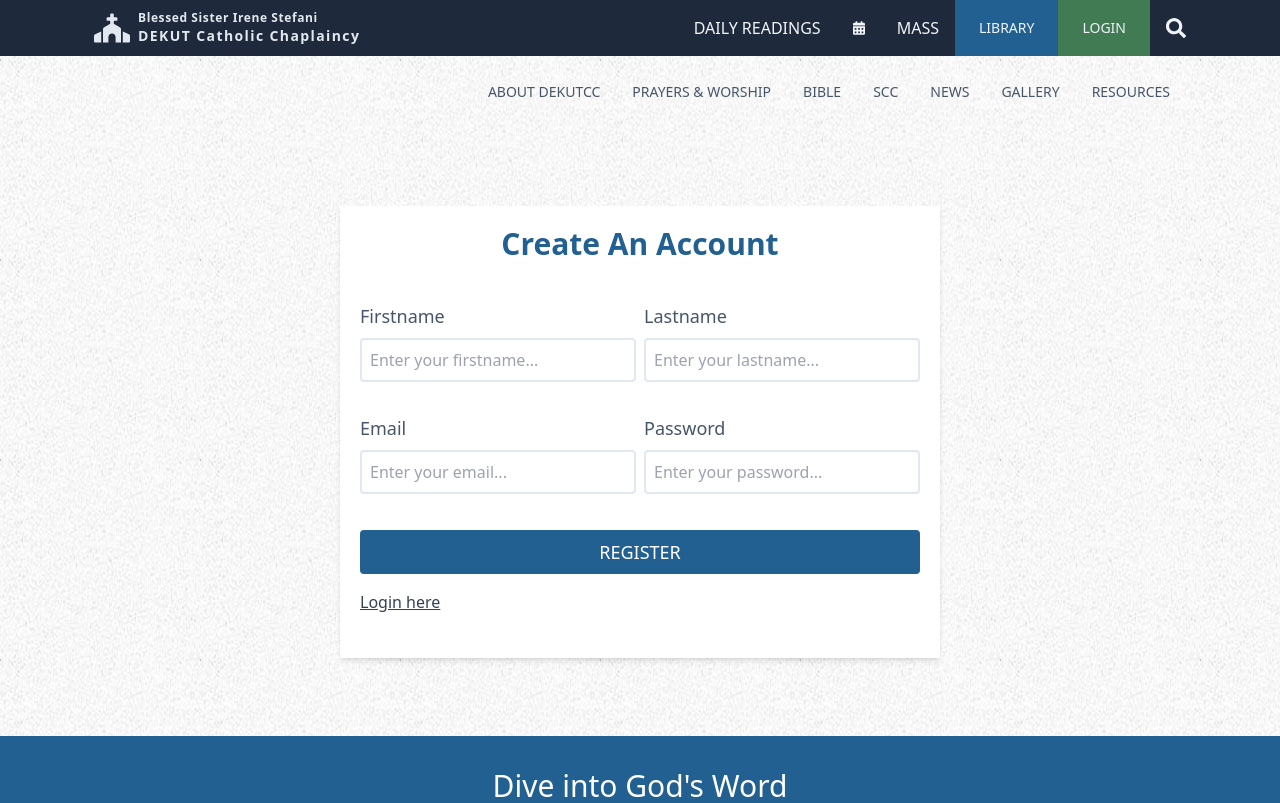
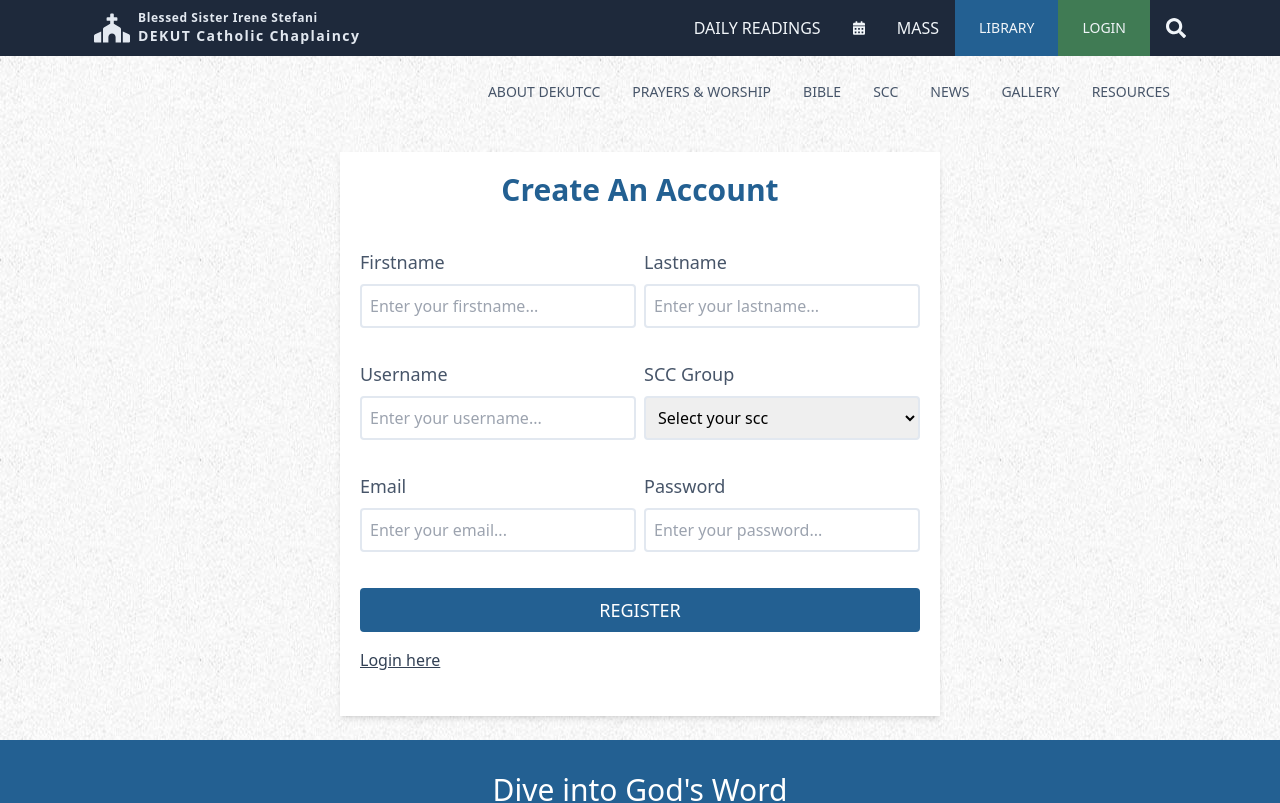
Before and after one commit to marville001/caweb-new, a React (Create React App) app: page /register in a window 1280 px wide. Shown: the top 803 px of the page. Built offline with nearby package versions, Linux system fonts and the light colour scheme.

Commit message:
User register

```diff
--- a/src/pages/Register.jsx
+++ b/src/pages/Register.jsx
@@ -1,7 +1,42 @@
-import React from "react";
-import { Link } from "react-router-dom";
+import React, { useEffect, useState } from "react";
+import { Link, useNavigate } from "react-router-dom";
+import { useDispatch, useSelector } from "react-redux";
+import { userSignUp } from "../redux/actions/userActions";
+import { FaSpinner } from "react-icons/fa";
 
 const Register = () => {
+  const { user, registerLoading, registerError } = useSelector(
+    (state) => state.accountUsers
+  );
+
+  const [inputs, setInputs] = useState({
+    firstname: "",
+    lastname: "",
+    username: "",
+    email: "",
+    password: "",
+    scc: "",
+  });
+
+  const dispatch = useDispatch();
+  const navigate = useNavigate();
+
+  const handleInputChange = (e) => {
+    const { name, value } = e.target;
+    setInputs((prev) => ({ ...prev, [name]: value }));
+  };
+
+  const handleRegister = () => {
+    // console.log({inputs});
+    dispatch(userSignUp(inputs));
+  };
+
+  useEffect(() => {
+    if (user._id) {
+      navigate("/my-account");
+    }
+  }, [user, navigate]);
+
   return (
     <div className="flex justify-center items-center min-h-[70vh] my-6">
       <div className="shadow-md p-5 bg-white  w-full md:w-auto mx-2 sm:mx-10  sm:min-w-[400px] md:min-w-[600px]">
@@ -9,12 +44,20 @@ const Register = () => {
           Create An Account
         </h1>
         <div className="py-6">
+          {registerError && (
+            <p className="bg-red-100 p-2 rounded text-center text-red-600">
+              {registerError}
+            </p>
+          )}
           <div className="md:flex md:gap-2">
             <div className="form-group my-4 flex-1">
               <label htmlFor="firstname" className="text-lg text-slate-600">
                 Firstname
               </label>
               <input
+                value={inputs.firstname}
+                onChange={handleInputChange}
+                name="firstname"
                 type="text"
                 className="p-2 block border-slate-200 border-2 w-full rounded mt-2"
                 placeholder="Enter your firstname..."
@@ -25,6 +68,9 @@ const Register = () => {
                 Lastname
               </label>
               <input
+                value={inputs.lastname}
+                onChange={handleInputChange}
+                name="lastname"
                 type="text"
                 className="p-2 block border-slate-200 border-2 w-full rounded mt-2"
                 placeholder="Enter your lastname..."
@@ -33,10 +79,46 @@ const Register = () => {
           </div>
           <div className="md:flex md:gap-2">
             <div className="form-group my-4 flex-1">
+              <label htmlFor="username" className="text-lg text-slate-600">
+                Username
+              </label>
+              <input
+                value={inputs.username}
+                onChange={handleInputChange}
+                name="username"
+                type="text"
+                id="username"
+                className="p-2 block border-slate-200 border-2 w-full rounded mt-2"
+                placeholder="Enter your username..."
+              />
+            </div>
+            <div className="form-group my-4 flex-1">
+              <label htmlFor="scc" className="text-lg text-slate-600">
+                SCC Group
+              </label>
+              <select
+                value={inputs.scc}
+                onChange={handleInputChange}
+                name="scc"
+                id="scc"
+                className="p-2 block border-slate-200 border-2 w-full rounded mt-2"
+              >
+                <option value="">Select your scc</option>
+                <option value="stpeters">St Peters</option>
+                <option value="stangelus">St Angelus</option>
+                <option value="stjoseph">St Joseph</option>
+              </select>
+            </div>
+          </div>
+          <div className="md:flex md:gap-2">
+            <div className="form-group my-4 flex-1">
               <label htmlFor="email" className="text-lg text-slate-600">
                 Email
               </label>
               <input
+                value={inputs.email}
+                onChange={handleInputChange}
+                name="email"
                 type="email"
                 id="email"
                 className="p-2 block border-slate-200 border-2 w-full rounded mt-2"
@@ -48,6 +130,9 @@ const Register = () => {
                 Password
               </label>
               <input
+                value={inputs.password}
+                onChange={handleInputChange}
+                name="password"
                 id="password"
                 type="password"
                 className="p-2 block border-slate-200 border-2 w-full rounded mt-2"
@@ -56,8 +141,13 @@ const Register = () => {
             </div>
           </div>
 
-          <button className="w-full p-2 mt-5 text-white text-center text-lg uppercase bg-dodge-blue rounded cursor-pointer">
-            Register
+          <button
+            onClick={handleRegister}
+            disabled={registerLoading}
+            className="w-full p-2 mt-5 text-white text-center text-lg uppercase bg-dodge-blue rounded cursor-pointer disabled:bg-slate-700 disabled:cursor-not-allowed flex disabled:text-gray-400 items-center justify-center"
+          >
+            {registerLoading && <FaSpinner className="mr-2 animate-spin" />}
+            register
           </button>
           <div className="flex justify-between mt-4">
             <Link
--- a/src/redux/actions/userActions.js
+++ b/src/redux/actions/userActions.js
@@ -4,10 +4,11 @@ import { post, get } from "./http";
 const userSignUp = (user) => async (dispatch) => {
   dispatch({ type: USER_REGISTER.REQUEST, payload: user });
   try {
-    const { data } = await post("/api/auth/register", user);
+    const data = await post("/api/auth/register", user);
     localStorage.setItem("token", data.token);
     dispatch(loginUser(data.user));
   } catch (error) {
+    console.log({error});
     dispatch({
       type: USER_REGISTER.FAIL,
       error:
--- a/src/redux/reducers/accountUserReducer.js
+++ b/src/redux/reducers/accountUserReducer.js
@@ -1,7 +1,4 @@
-import {
-  USER_LOGIN,
-  LOGOUT_USER,
-} from "../types";
+import { USER_LOGIN, LOGOUT_USER, USER_REGISTER } from "../types";
 
 const initialState = {
   user: {},
@@ -23,9 +20,25 @@ const accountUserReducer = (state = initialState, action) => {
         loginError: "",
       };
     case USER_LOGIN.FAIL:
-      return { ...state, loginLoading: false, loginError: action.error };
+      return { ...state, registerLoading: false, registerError: action.error };
     case LOGOUT_USER:
       return { ...state, user: {} };
+
+    case USER_REGISTER.REQUEST:
+      return { ...state, registerLoading: true, user: {}, registerError: "" };
+    case USER_REGISTER.SUCCESS:
+      return {
+        ...state,
+        user: action.user,
+        registerLoading: false,
+        registerError: "",
+      };
+    case USER_REGISTER.FAIL:
+      return { ...state, registerLoading: false, registerError: action.error };
+
+    // eslint-disable-next-line no-duplicate-case
+    case LOGOUT_USER:
+      return { ...state, user: {}, loginLoading: false };
 
     default:
       return { ...state };
```
